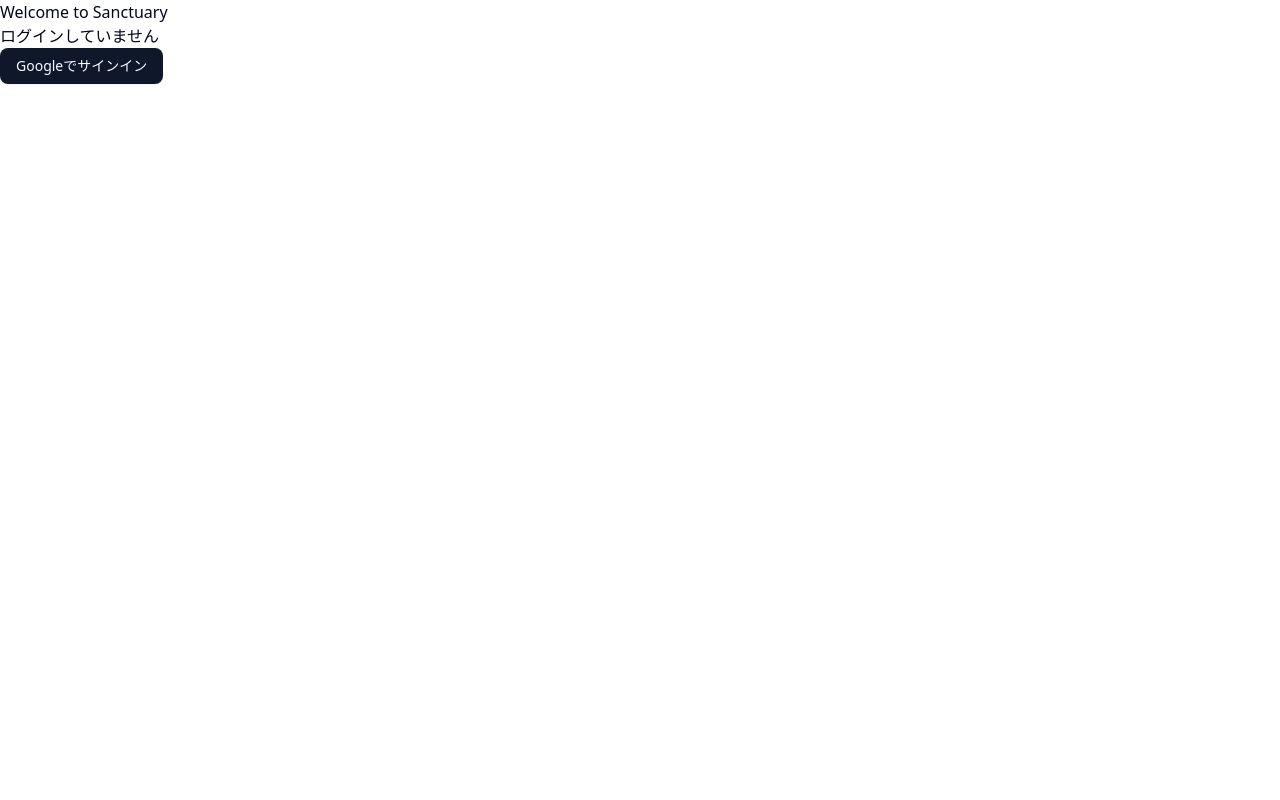
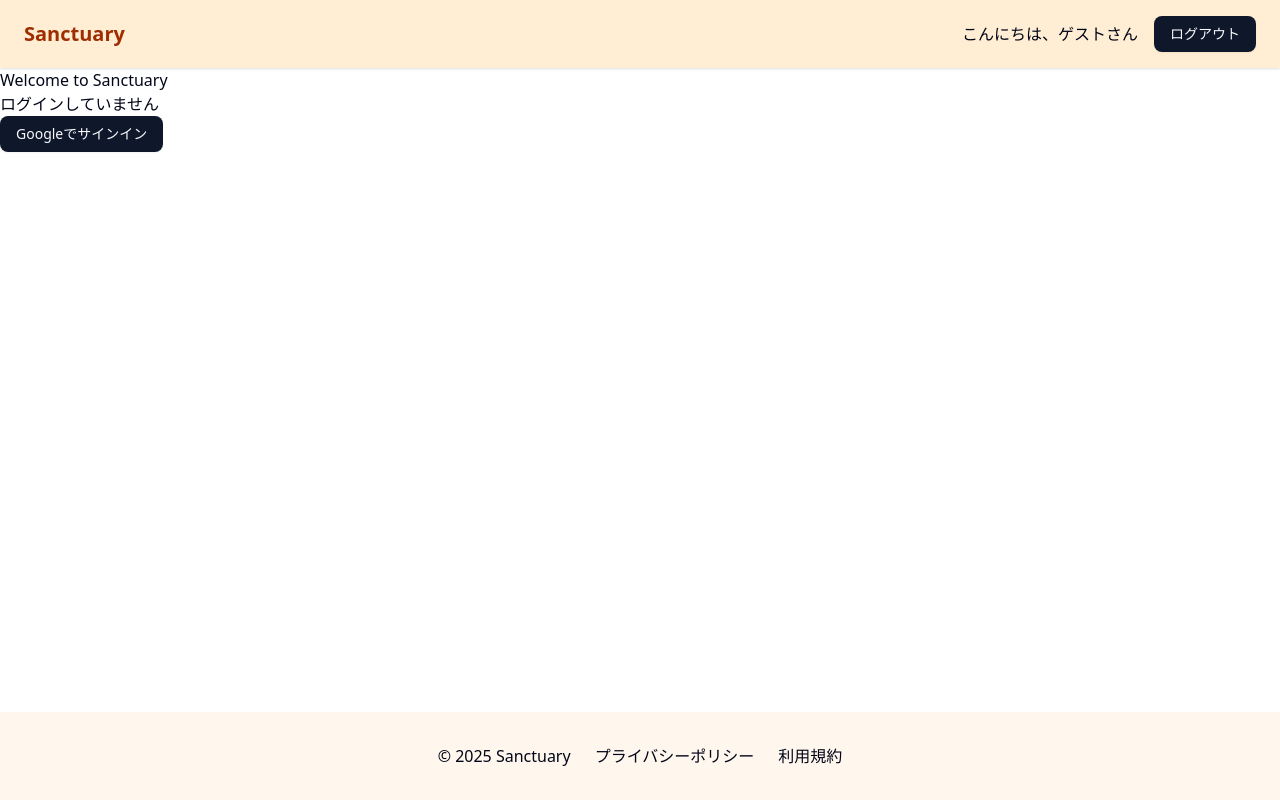
Before and after one commit to hiromu1018ks/Sanctuary, a Next.js app: page / in a window 1280 px wide. Built offline with nearby package versions, Linux system fonts and the light colour scheme; no server answers.

Commit message:
Add header, footer, and post form components with updated layout integration

```diff
--- a/src/app/page.tsx
+++ b/src/app/page.tsx
@@ -4,6 +4,9 @@ import { Button } from "@/components/ui/button";
 
 import { client } from "@/lib/supabase/client";
 import { useAuth } from "@/app/providers/AuthContext";
+import { Header } from "@/components/layout/Header";
+import { Footer } from "@/components/layout/Footer";
+import { PostForm } from "@/components/post/PostForm";
 
 export default function Home() {
   const { user, loading } = useAuth();
@@ -17,18 +20,16 @@ export default function Home() {
     });
   };
 
-  const handleLogout = async () => {
-    await client.auth.signOut();
-  };
   return (
-    <div>
+    <div className="flex flex-col min-h-screen">
+      <Header />
+      <div className="items-center justify-center gap-6 flex-grow">
         <h1>Welcome to Sanctuary</h1>
         {loading ? (
           <p>読み込み中...</p>
         ) : user ? (
           <div>
-          <p>こんにちは、{user.email}さん！</p>
-          <Button onClick={handleLogout}>ログアウト</Button>
+            <PostForm />
           </div>
         ) : (
           <div>
@@ -39,5 +40,7 @@ export default function Home() {
           </div>
         )}
       </div>
+      <Footer />
+    </div>
   );
 }
--- a/src/app/providers/AuthContext.tsx
+++ b/src/app/providers/AuthContext.tsx
@@ -3,57 +3,44 @@ import React, { createContext, useContext, useEffect, useState } from "react";
 import { client } from "@/lib/supabase/client";
 import { Session, User } from "@supabase/supabase-js";
 
-// 認証コンテキストの型定義
-// アプリケーション全体で共有される認証情報の構造を定義
+// アプリケーション全体で認証状態を共有するためのコンテキスト型定義
+// propsドリリングを避け、どのコンポーネントからでも認証情報にアクセス可能にする
 interface AuthContextType {
-  user: User | null; // 現在ログイン中のユーザー情報（未ログイン時はnull）
-  session: Session | null; // 現在のセッション情報（未ログイン時はnull）
-  loading: boolean; // 認証状態の読み込み中かどうかを示すフラグ
+  user: User | null;
+  session: Session | null;
+  loading: boolean;
 }
 
-// React Contextを作成
-// アプリケーション全体で認証情報を共有するためのコンテキスト
+// undefinedを初期値とすることで、Provider外での使用を検出可能にする
 const AuthContext = createContext<AuthContextType | undefined>(undefined);
 
-// 認証プロバイダーコンポーネント
-// アプリケーション全体に認証情報を提供する役割を持つ
+// 認証状態をアプリケーション全体で一元管理し、リアルタイムで同期する
 export function AuthProvider({ children }: { children: React.ReactNode }) {
-  // 現在のユーザー情報を管理するstate
   const [user, setUser] = useState<User | null>(null);
-  // 現在のセッション情報を管理するstate
   const [session, setSession] = useState<Session | null>(null);
-  // 認証状態の読み込み状況を管理するstate
+  // 初期認証状態確認中にローディング画面を表示するため
   const [loading, setLoading] = useState(true);
 
-  // Supabaseクライアントインスタンスを取得
-  // 認証機能にアクセスするためのクライアント
   const supabase = client;
 
-  // コンポーネントマウント時に実行される副作用フック
   useEffect(() => {
-    // Supabaseの認証状態変更を監視するリスナーを設定
+    // Supabaseの認証状態変更（ログイン、ログアウト、トークン更新）を
+    // リアルタイムで監視し、アプリケーション全体の認証状態を同期する
     const {
       data: { subscription },
     } = supabase.auth.onAuthStateChange(async (event, session) => {
-      // セッション情報をstateに保存
       setSession(session);
-      // セッションが存在する場合はユーザー情報を設定、存在しない場合はnullを設定
       setUser(session?.user || null);
-      // 読み込み完了を示すためloadingをfalseに設定
       setLoading(false);
     });
 
-    // コンポーネントアンマウント時のクリーンアップ処理
-    // メモリリークを防ぐためにリスナーの登録を解除
+    // メモリリークを防ぐためのクリーンアップ
     return () => {
       subscription.unsubscribe();
     };
-  }, [supabase]); // supabaseインスタンスが変更された場合のみ再実行
+  }, [supabase]);
 
   return (
-    // AuthContext.Providerコンポーネントを返す
-    // このProviderは、認証に関するデータ（user, session, loading）を
-    // 子コンポーネントツリー全体に提供する役割を持つ
     <AuthContext.Provider value={{ user, session, loading }}>
       {children}
     </AuthContext.Provider>
@@ -61,20 +48,16 @@ export function AuthProvider({ children }: { children: React.ReactNode }) {
 }
 
 /**
- * 認証コンテキストを取得するカスタムフック
- * このフックを使用することで、コンポーネント内で認証状態にアクセスできる
+ * 認証コンテキストへの安全なアクセスを提供するカスタムフック
+ * Provider外での使用を防ぎ、型安全性を保証する
  */
 export function useAuth() {
-  // useContextを使用してAuthContextの値を取得
   const context = useContext(AuthContext);
 
-  // contextがundefinedの場合、AuthProvider外で使用されていることを意味する
+  // Provider外での使用を検出し、開発者に適切なエラーメッセージを提供
   if (context === undefined) {
-    // エラーを投げることで、不正な使用を防ぐ
-    // この仕組みにより、useAuthは必ずAuthProvider内でのみ使用されることが保証される
     throw new Error("useAuth must be used within a AuthProvider");
   }
 
-  // 認証コンテキストの値（user, session, loading）を返す
   return context;
 }
--- /dev/null
+++ b/src/components/layout/Footer.tsx
@@ -0,0 +1,13 @@
+import Link from "next/link";
+
+export const Footer = () => {
+  return (
+    <footer>
+      <div className="flex justify-center bg-orange-50 p-8 gap-6">
+        <h1>© 2025 Sanctuary</h1>
+        <Link href="/">プライバシーポリシー</Link>
+        <Link href="/">利用規約</Link>
+      </div>
+    </footer>
+  );
+};
--- /dev/null
+++ b/src/components/layout/Header.tsx
@@ -0,0 +1,31 @@
+import Link from "next/link";
+import { useAuth } from "@/app/providers/AuthContext";
+import { Button } from "@/components/ui/button";
+import { client } from "@/lib/supabase/client";
+
+export const Header = () => {
+  const { user } = useAuth();
+
+  const handleLogout = async () => {
+    await client.auth.signOut();
+  };
+
+  return (
+    <header>
+      <div className="flex items-center justify-between bg-orange-100 px-6 py-4 shadow-sm">
+        <Link href="/" className="text-xl font-bold text-orange-800">
+          Sanctuary
+        </Link>
+        <nav>
+          <div className="flex items-center justify-end gap-4">
+            <p className="text-sm md:text-base">
+              <span className="hidden md:inline">こんにちは、</span>
+              {user?.user_metadata.full_name || user?.email || "ゲスト"}さん
+            </p>
+            <Button onClick={handleLogout}>ログアウト</Button>
+          </div>
+        </nav>
+      </div>
+    </header>
+  );
+};
--- /dev/null
+++ b/src/components/post/PostForm.tsx
@@ -0,0 +1,104 @@
+"use client";
+import React, { useState } from "react";
+import { Textarea } from "@/components/ui/textarea";
+import { Button } from "@/components/ui/button";
+import { Card, CardContent, CardHeader, CardTitle } from "@/components/ui/card";
+
+/**
+ * 投稿フォームコンポーネント
+ * 認証済みユーザーが新しい投稿を作成するためのフォーム
+ */
+export const PostForm = () => {
+  const [postContent, setPostContent] = useState<string>("");
+  // 二重送信防止 - ユーザーが複数回送信ボタンを押すことを防ぐ
+  const [isSubmitting, setIsSubmitting] = useState<boolean>(false);
+  const [message, setMessage] = useState<string>("");
+
+  // 投稿の適切な長さを保つための制限 - UXと性能のバランスを考慮
+  const MAX_CHARS = 500;
+
+  const handleSubmit = async (e: React.FormEvent<HTMLFormElement>) => {
+    e.preventDefault();
+
+    // 空白のみの投稿を防止 - 意味のあるコンテンツのみを投稿させる
+    const trimmedContent = postContent.trim();
+    if (trimmedContent.length === 0) {
+      setMessage("❌ 投稿内容を入力してください");
+      return;
+    }
+
+    setIsSubmitting(true);
+    setMessage("");
+
+    try {
+      // TODO: 実際のAPI呼び出しに置き換える - 現在は開発用のシミュレート
+      await new Promise(resolve => setTimeout(resolve, 2000));
+      console.log("送信された内容:", trimmedContent);
+
+      setMessage("✅ 投稿が完了しました！");
+      setPostContent(""); // 成功時のみフォームをリセット
+    } catch {
+      setMessage("❌ 投稿に失敗しました");
+    } finally {
+      // 成功・失敗に関わらず送信状態を解除
+      setIsSubmitting(false);
+    }
+  };
+
+  // 文字数制限への接近を視覚的に警告するための色分け
+  const getCharCountColor = () => {
+    const length = postContent.length;
+    if (length > 450) return "text-red-500"; // 90%以上で緊急警告
+    if (length > 400) return "text-orange-500"; // 80%以上で注意喚起
+    return "text-gray-500";
+  };
+
+  return (
+    <div className="max-w-2xl mx-auto p-6">
+      <Card className="shadow-lg">
+        <CardHeader>
+          <CardTitle className="flex items-center text-orange-800">
+            ✨ 新しい投稿を作成
+          </CardTitle>
+        </CardHeader>
+        <CardContent>
+          <form onSubmit={handleSubmit} className="space-y-4">
+            <Textarea
+              placeholder="今日の感謝や応援したいことをシェアしよう 🌟"
+              value={postContent}
+              onChange={e => setPostContent(e.target.value)}
+              maxLength={MAX_CHARS}
+              className="min-h-32"
+              disabled={isSubmitting} // 送信中は入力を無効化
+            />
+
+            <div className="flex justify-between items-center">
+              <div className={`text-sm font-medium ${getCharCountColor()}`}>
+                {postContent.length}/{MAX_CHARS}
+                {/* 制限に近づいた際の追加警告 */}
+                {postContent.length > 450 && (
+                  <span className="ml-2 text-xs">
+                    ⚠ 上限まであと{MAX_CHARS - postContent.length}文字
+                  </span>
+                )}
+              </div>
+
+              <Button
+                type="submit"
+                disabled={postContent.trim().length === 0 || isSubmitting}
+                className="bg-orange-500 hover:bg-orange-600"
+              >
+                {isSubmitting ? "送信中..." : "投稿"}
+              </Button>
+            </div>
+
+            {/* 投稿結果のフィードバック表示 */}
+            {message && (
+              <div className="text-sm font-medium mt-2">{message}</div>
+            )}
+          </form>
+        </CardContent>
+      </Card>
+    </div>
+  );
+};
--- a/src/lib/supabase/client.ts
+++ b/src/lib/supabase/client.ts
@@ -1,6 +1,10 @@
 import { createBrowserClient } from "@supabase/ssr";
 
+// 環境変数からSupabaseの接続情報を取得
+// NEXT_PUBLIC_プレフィックスによりブラウザ側でアクセス可能
 const supabaseUrl = process.env.NEXT_PUBLIC_SUPABASE_URL!;
 const supabaseAnonKey = process.env.NEXT_PUBLIC_SUPABASE_ANON_KEY!;
 
+// アプリケーション全体で共有するSupabaseクライアントインスタンスを作成
+// ブラウザ環境専用のクライアントを使用してSSR環境での問題を回避
 export const client = createBrowserClient(supabaseUrl, supabaseAnonKey);
```
Lines whose indentation alone changed are shown as unchanged.
